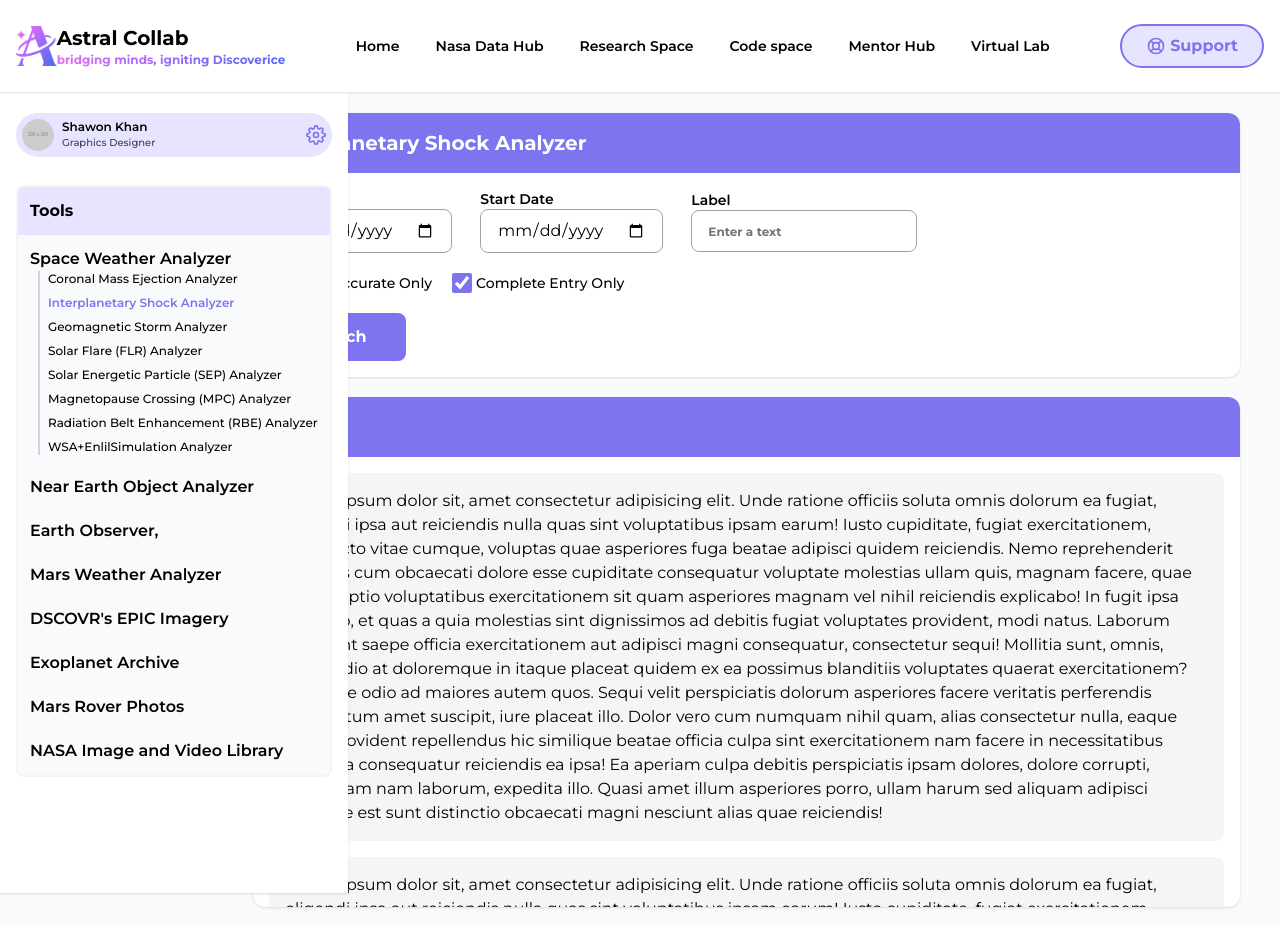
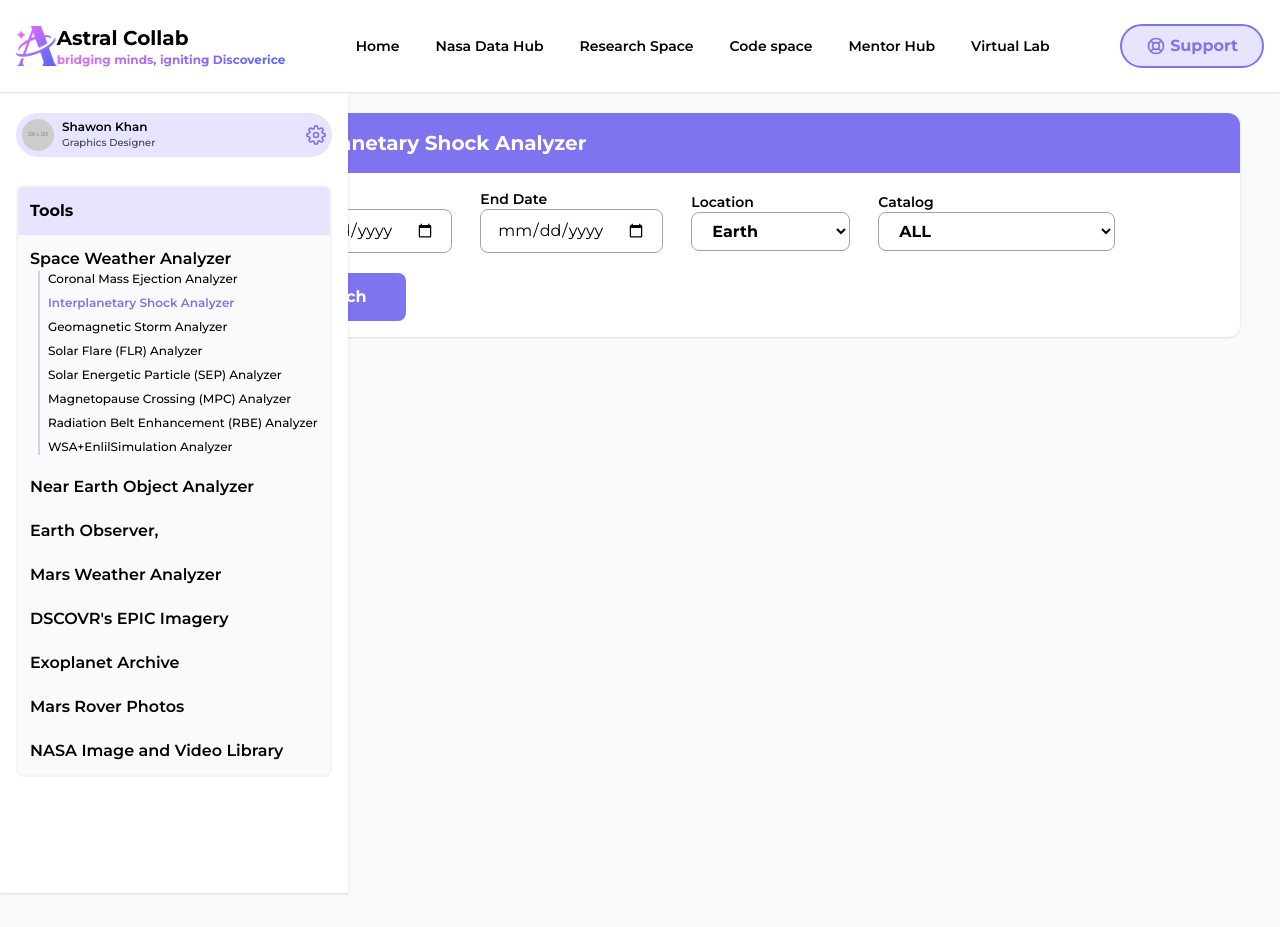
Before and after one commit to alamincodes/astral-collab-client, a React (Vite) app: page /tools/interplanetary-shock-analyzer in a window 1280 px wide. After the commit the page ends 800 px from the top, so only its background shows below. Built offline with nearby package versions, Linux system fonts and the light colour scheme.

Commit message:
implement interplanetaryApi

```diff
--- a/src/components/tools/toolsCategory/InterplanetaryShockAnalyzer.jsx
+++ b/src/components/tools/toolsCategory/InterplanetaryShockAnalyzer.jsx
@@ -1,6 +1,41 @@
-import React from "react";
+import React, { useEffect, useState } from "react";
+import Loader from "../../shared/Loader";
 
-const InterplanetaryShockAnalyzer = () => {
+const CoronalMassAnalyzer = () => {
+  const [startDate, setStartDate] = useState("");
+  const [endDate, setEndDate] = useState("");
+  const [location, setLocation] = useState("");
+  const [catalog, setCatalog] = useState("");
+  const [result, setResult] = useState([]);
+  const [isLoading, setIsLoading] = useState(false);
+
+  const handleSubmit = (e) => {
+    e.preventDefault();
+    const form = e.target;
+    const startDate = form.startDate.value;
+    const endDate = form.endDate.value;
+    const catalog = form.catalog.value;
+
+    const apiKey = "FcfM0B8IyUplSo3veGSOq5P6FKgm2ROW8wBNwzh2";
+
+    const info = {
+      startDate,
+      endDate,
+      location,
+      catalog,
+    };
+
+    const URL = `https://api.nasa.gov/DONKI/IPS?startDate=${startDate}&endDate=${endDate}&location=${location}&catalog=${catalog}&api_key=${apiKey}`;
+    setIsLoading(true);
+    fetch(URL)
+      .then((res) => res.json())
+      .then((data) => {
+        console.log(data);
+        setResult(data);
+        setIsLoading(false);
+      });
+  };
+
   return (
     <section className="px-10 py-5 overflow-y-scroll scrollbar">
       <header>
@@ -11,67 +46,84 @@ const InterplanetaryShockAnalyzer = () => {
           </div>
           {/* inputs */}
 
-          <form className="p-4">
+          <form className="p-4" onSubmit={handleSubmit}>
             <div className="flex items-center space-x-7">
               {/* start date */}
               <div className="flex flex-col">
                 <label className="text-sm font-semibold">Start Date</label>
                 <input
                   type="date"
-                  name=""
+                  name="startDate"
                   className="bg-white rounded-lg border border-neutral-400 placeholder-neutral-500 placeholder:text-xs placeholder:font-bold outline-none py-2 px-4 w-full"
                 />
               </div>
               {/* end date */}
               <div className="flex flex-col">
-                <label className="text-sm font-semibold">Start Date</label>
+                <label className="text-sm font-semibold">End Date</label>
                 <input
                   type="date"
-                  name=""
+                  name="endDate"
                   className="bg-white rounded-lg border border-neutral-400 placeholder-neutral-500 placeholder:text-xs placeholder:font-bold outline-none py-2 px-4 w-full"
                 />
               </div>
-              {/* Label */}
+              {/* Location */}
               <div className="flex flex-col">
-                <label className="text-sm font-semibold">Label</label>
-                <input
-                  type="text"
-                  name=""
-                  placeholder="Enter a text"
-                  className="bg-white rounded-lg border border-neutral-400 placeholder-neutral-500 placeholder:text-xs placeholder:font-bold outline-none py-2 px-4 w-full"
-                />
+                <label className="text-sm font-semibold">Location</label>
+                <select
+                  name="location"
+                  className="bg-white rounded-lg font-bold border border-neutral-400 placeholder-neutral-500 placeholder:text-xs placeholder:font-bold outline-none py-2 px-4 w-full"
+                >
+                  <option value="Earth" className="font-medium">
+                    Earth
+                  </option>
+                  <option value="MESSENGER" className="font-medium">
+                    MESSENGER
+                  </option>
+                  <option value="STEREO A" className="font-medium">
+                    STEREO A
+                  </option>
+                  <option value="STEREO B" className="font-medium">
+                    STEREO B
+                  </option>
+                </select>
+              </div>
+
+              {/* catalog */}
+              <div className="flex flex-col">
+                <label className="text-sm font-semibold">Catalog</label>
+                <select
+                  name="catalog"
+                  className="bg-white rounded-lg font-bold border border-neutral-400 placeholder-neutral-500 placeholder:text-xs placeholder:font-bold outline-none py-2 px-4 w-full"
+                >
+                  <option value="all" className="font-medium">
+                    ALL
+                  </option>
+                  <option value="SWRC_CATALOG" className="font-medium">
+                    SWRC CATALOG
+                  </option>
+                  <option value="JANG_ET_AL_CATALOG" className="font-medium">
+                    JANG ET AL CATALOG
+                  </option>
+                </select>
               </div>
             </div>
-            {/* checkbox */}
-            <div className="mt-5 flex items-center space-x-5">
-              <label className="flex items-center space-x-1">
-                <input
-                  type="checkbox"
-                  className="accent-primary w-5 h-5"
-                  defaultChecked
-                />{" "}
-                <span className="text-sm font-medium">Most Accurate Only</span>
-              </label>
-              <label className="flex items-center space-x-1">
-                <input
-                  type="checkbox"
-                  className="accent-primary w-5 h-5"
-                  defaultChecked
-                />{" "}
-                <span className="text-sm font-medium">Complete Entry Only</span>
-              </label>
-            </div>
+
             {/* search button */}
             <div className="mt-5">
-              <button className="px-10 py-3 bg-primary rounded-lg text-white font-bold">
+              <button
+                type="submit"
+                className="px-10 py-3 bg-primary rounded-lg text-white font-bold"
+              >
                 Search
               </button>
             </div>
           </form>
         </div>
       </header>
+
+      {isLoading && <Loader />}
       {/* result */}
-
+      {result?.length > 1 && (
         <div className="bg-white shadow rounded-xl overflow-hidden mt-5">
           <div className="bg-primary text-white text-xl font-bold p-4">
             <h2>Result</h2>
@@ -79,122 +131,106 @@ const InterplanetaryShockAnalyzer = () => {
 
           <div className="h-[450px] overflow-y-scroll scrollbar">
             {/* result card */}
-          <div className="bg-neutral-100 m-4 p-4 rounded-lg">
-            <p>
-              Lorem ipsum dolor sit, amet consectetur adipisicing elit. Unde
-              ratione officiis soluta omnis dolorum ea fugiat, eligendi ipsa aut
-              reiciendis nulla quas sint voluptatibus ipsam earum! Iusto
-              cupiditate, fugiat exercitationem, architecto vitae cumque,
-              voluptas quae asperiores fuga beatae adipisci quidem reiciendis.
-              Nemo reprehenderit maiores cum obcaecati dolore esse cupiditate
-              consequatur voluptate molestias ullam quis, magnam facere, quae
-              modi. Optio voluptatibus exercitationem sit quam asperiores magnam
-              vel nihil reiciendis explicabo! In fugit ipsa qui odio, et quas a
-              quia molestias sint dignissimos ad debitis fugiat voluptates
-              provident, modi natus. Laborum deserunt saepe officia
-              exercitationem aut adipisci magni consequatur, consectetur sequi!
-              Mollitia sunt, omnis, porro odio at doloremque in itaque placeat
-              quidem ex ea possimus blanditiis voluptates quaerat
-              exercitationem? Tempore odio ad maiores autem quos. Sequi velit
-              perspiciatis dolorum asperiores facere veritatis perferendis
-              voluptatum amet suscipit, iure placeat illo. Dolor vero cum
-              numquam nihil quam, alias consectetur nulla, eaque dicta provident
-              repellendus hic similique beatae officia culpa sint exercitationem
-              nam facere in necessitatibus expedita consequatur reiciendis ea
-              ipsa! Ea aperiam culpa debitis perspiciatis ipsam dolores, dolore
-              corrupti, numquam nam laborum, expedita illo. Quasi amet illum
-              asperiores porro, ullam harum sed aliquam adipisci cumque est sunt
-              distinctio obcaecati magni nesciunt alias quae reiciendis!
-            </p>
+            {result.map((item, index) => {
+              return (
+                <div className="">
+                  <table className="overflow-hidden rounded-lg bg-white shadow-md text-sm w-full">
+                    <tbody>
+                      <tr className="border-b">
+                        <td className="px-6 py-3">
+                          <h2 className="text-xl font-bold">
+                            Result {index + 1}
+                          </h2>
+                        </td>
+                      </tr>
+                      <tr className="border-b">
+                        <td className="whitespace-nowrap px-6 py-3 text-left">
+                          Time
+                        </td>
+                        <td className="whitespace-nowrap px-6 py-3 text-left">
+                          {item.time21_5}
+                        </td>
+                      </tr>
+                      <tr className="border-b">
+                        <td className="whitespace-nowrap px-6 py-3 text-left">
+                          Latitude
+                        </td>
+                        <td className="whitespace-nowrap px-6 py-3 text-left">
+                          {item.latitude}
+                        </td>
+                      </tr>
+                      <tr className="border-b">
+                        <td className="whitespace-nowrap px-6 py-3 text-left">
+                          Longitude
+                        </td>
+                        <td className="whitespace-nowrap px-6 py-3 text-left">
+                          {item.longitude}
+                        </td>
+                      </tr>
+                      <tr className="border-b">
+                        <td className="whitespace-nowrap px-6 py-3 text-left">
+                          Speed
+                        </td>
+                        <td className="whitespace-nowrap px-6 py-3 text-left">
+                          {item.speed}
+                        </td>
+                      </tr>
+                      <tr className="border-b">
+                        <td className="whitespace-nowrap px-6 py-3 text-left">
+                          HalfAngle
+                        </td>
+                        <td className="whitespace-nowrap px-6 py-3 text-left">
+                          {item.halfAngle}
+                        </td>
+                      </tr>
+                      <tr className="border-b">
+                        <td className="whitespace-nowrap px-6 py-3 text-left">
+                          Most Accurate:
+                        </td>
+                        <td className="whitespace-nowrap px-6 py-3 text-left">
+                          {item.halfAngle}
+                        </td>
+                      </tr>
+                      <tr className="border-b">
+                        <td className="whitespace-nowrap px-6 py-3 text-left">
+                          Catalog:
+                        </td>
+                        <td className="whitespace-nowrap px-6 py-3 text-left">
+                          {item.catalog}
+                        </td>
+                      </tr>
+                      <tr className="border-b">
+                        <td className="whitespace-nowrap px-6 py-3 text-left">
+                          Link:
+                        </td>
+                        <td className="whitespace-nowrap px-6 py-3 text-left">
+                          <a
+                            target="_blank"
+                            className="underline font-bold text-blue-600"
+                            href={item.link}
+                          >
+                            Click
+                          </a>
+                        </td>
+                      </tr>
+                      <tr className="border-b max-w-6xl">
+                        <td className="whitespace-nowrap px-6 py-3 text-left">
+                          {item?.note?.length > 25
+                            ? item.note.substr(0, 25) + "... See more"
+                            : item.note}
+                        </td>
+                      </tr>
+                      {/* Add more rows as needed */}
+                    </tbody>
+                  </table>
                 </div>
-          <div className="bg-neutral-100 m-4 p-4 rounded-lg">
-            <p>
-              Lorem ipsum dolor sit, amet consectetur adipisicing elit. Unde
-              ratione officiis soluta omnis dolorum ea fugiat, eligendi ipsa aut
-              reiciendis nulla quas sint voluptatibus ipsam earum! Iusto
-              cupiditate, fugiat exercitationem, architecto vitae cumque,
-              voluptas quae asperiores fuga beatae adipisci quidem reiciendis.
-              Nemo reprehenderit maiores cum obcaecati dolore esse cupiditate
-              consequatur voluptate molestias ullam quis, magnam facere, quae
-              modi. Optio voluptatibus exercitationem sit quam asperiores magnam
-              vel nihil reiciendis explicabo! In fugit ipsa qui odio, et quas a
-              quia molestias sint dignissimos ad debitis fugiat voluptates
-              provident, modi natus. Laborum deserunt saepe officia
-              exercitationem aut adipisci magni consequatur, consectetur sequi!
-              Mollitia sunt, omnis, porro odio at doloremque in itaque placeat
-              quidem ex ea possimus blanditiis voluptates quaerat
-              exercitationem? Tempore odio ad maiores autem quos. Sequi velit
-              perspiciatis dolorum asperiores facere veritatis perferendis
-              voluptatum amet suscipit, iure placeat illo. Dolor vero cum
-              numquam nihil quam, alias consectetur nulla, eaque dicta provident
-              repellendus hic similique beatae officia culpa sint exercitationem
-              nam facere in necessitatibus expedita consequatur reiciendis ea
-              ipsa! Ea aperiam culpa debitis perspiciatis ipsam dolores, dolore
-              corrupti, numquam nam laborum, expedita illo. Quasi amet illum
-              asperiores porro, ullam harum sed aliquam adipisci cumque est sunt
-              distinctio obcaecati magni nesciunt alias quae reiciendis!
-            </p>
-          </div>
-          <div className="bg-neutral-100 m-4 p-4 rounded-lg">
-            <p>
-              Lorem ipsum dolor sit, amet consectetur adipisicing elit. Unde
-              ratione officiis soluta omnis dolorum ea fugiat, eligendi ipsa aut
-              reiciendis nulla quas sint voluptatibus ipsam earum! Iusto
-              cupiditate, fugiat exercitationem, architecto vitae cumque,
-              voluptas quae asperiores fuga beatae adipisci quidem reiciendis.
-              Nemo reprehenderit maiores cum obcaecati dolore esse cupiditate
-              consequatur voluptate molestias ullam quis, magnam facere, quae
-              modi. Optio voluptatibus exercitationem sit quam asperiores magnam
-              vel nihil reiciendis explicabo! In fugit ipsa qui odio, et quas a
-              quia molestias sint dignissimos ad debitis fugiat voluptates
-              provident, modi natus. Laborum deserunt saepe officia
-              exercitationem aut adipisci magni consequatur, consectetur sequi!
-              Mollitia sunt, omnis, porro odio at doloremque in itaque placeat
-              quidem ex ea possimus blanditiis voluptates quaerat
-              exercitationem? Tempore odio ad maiores autem quos. Sequi velit
-              perspiciatis dolorum asperiores facere veritatis perferendis
-              voluptatum amet suscipit, iure placeat illo. Dolor vero cum
-              numquam nihil quam, alias consectetur nulla, eaque dicta provident
-              repellendus hic similique beatae officia culpa sint exercitationem
-              nam facere in necessitatibus expedita consequatur reiciendis ea
-              ipsa! Ea aperiam culpa debitis perspiciatis ipsam dolores, dolore
-              corrupti, numquam nam laborum, expedita illo. Quasi amet illum
-              asperiores porro, ullam harum sed aliquam adipisci cumque est sunt
-              distinctio obcaecati magni nesciunt alias quae reiciendis!
-            </p>
-          </div>
-          <div className="bg-neutral-100 m-4 p-4 rounded-lg">
-            <p>
-              Lorem ipsum dolor sit, amet consectetur adipisicing elit. Unde
-              ratione officiis soluta omnis dolorum ea fugiat, eligendi ipsa aut
-              reiciendis nulla quas sint voluptatibus ipsam earum! Iusto
-              cupiditate, fugiat exercitationem, architecto vitae cumque,
-              voluptas quae asperiores fuga beatae adipisci quidem reiciendis.
-              Nemo reprehenderit maiores cum obcaecati dolore esse cupiditate
-              consequatur voluptate molestias ullam quis, magnam facere, quae
-              modi. Optio voluptatibus exercitationem sit quam asperiores magnam
-              vel nihil reiciendis explicabo! In fugit ipsa qui odio, et quas a
-              quia molestias sint dignissimos ad debitis fugiat voluptates
-              provident, modi natus. Laborum deserunt saepe officia
-              exercitationem aut adipisci magni consequatur, consectetur sequi!
-              Mollitia sunt, omnis, porro odio at doloremque in itaque placeat
-              quidem ex ea possimus blanditiis voluptates quaerat
-              exercitationem? Tempore odio ad maiores autem quos. Sequi velit
-              perspiciatis dolorum asperiores facere veritatis perferendis
-              voluptatum amet suscipit, iure placeat illo. Dolor vero cum
-              numquam nihil quam, alias consectetur nulla, eaque dicta provident
-              repellendus hic similique beatae officia culpa sint exercitationem
-              nam facere in necessitatibus expedita consequatur reiciendis ea
-              ipsa! Ea aperiam culpa debitis perspiciatis ipsam dolores, dolore
-              corrupti, numquam nam laborum, expedita illo. Quasi amet illum
-              asperiores porro, ullam harum sed aliquam adipisci cumque est sunt
-              distinctio obcaecati magni nesciunt alias quae reiciendis!
-            </p>
+              );
+            })}
           </div>
         </div>
-      </div>
+      )}
     </section>
   );
 };
 
-export default InterplanetaryShockAnalyzer;
+export default CoronalMassAnalyzer;
```
Lines whose indentation alone changed are shown as unchanged.
